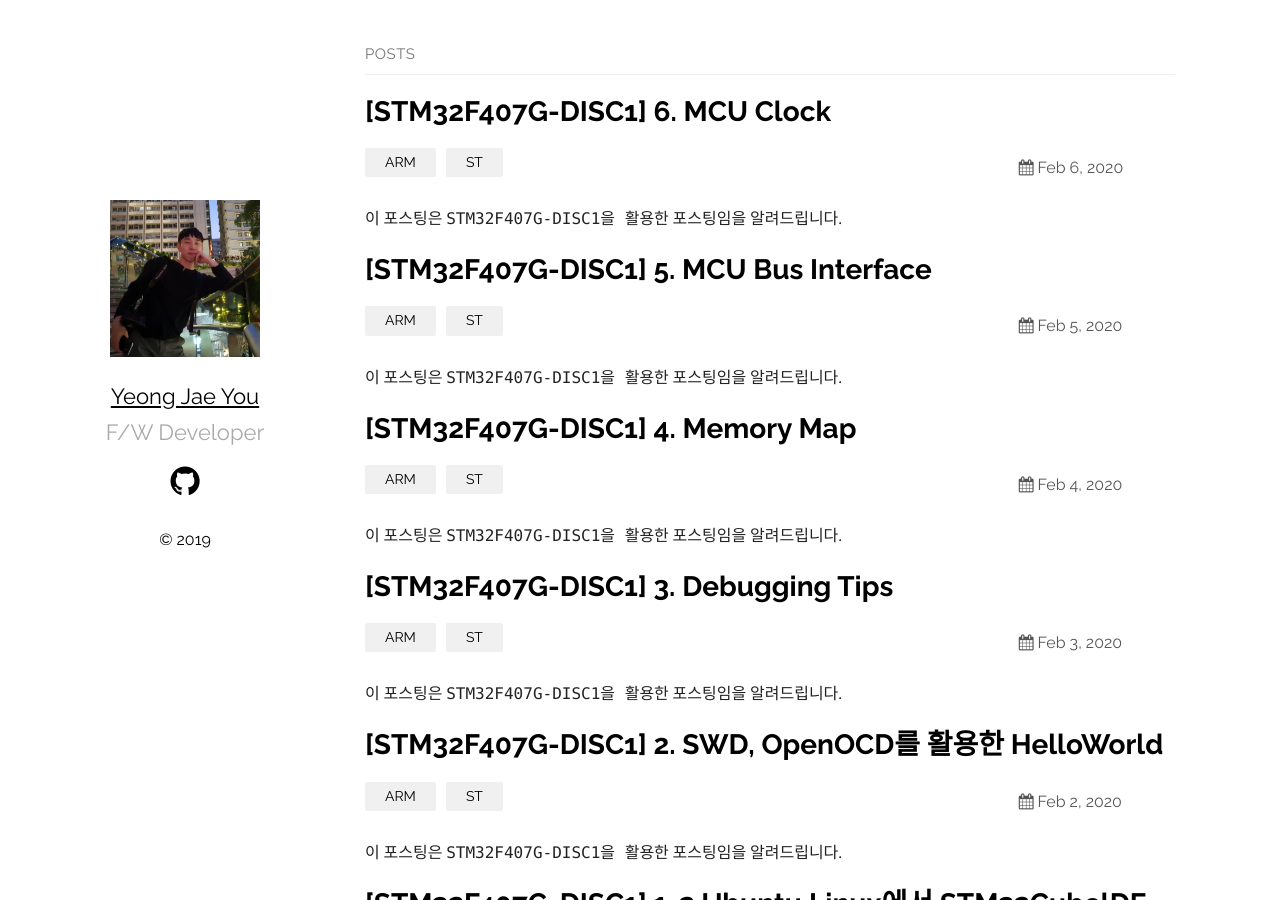
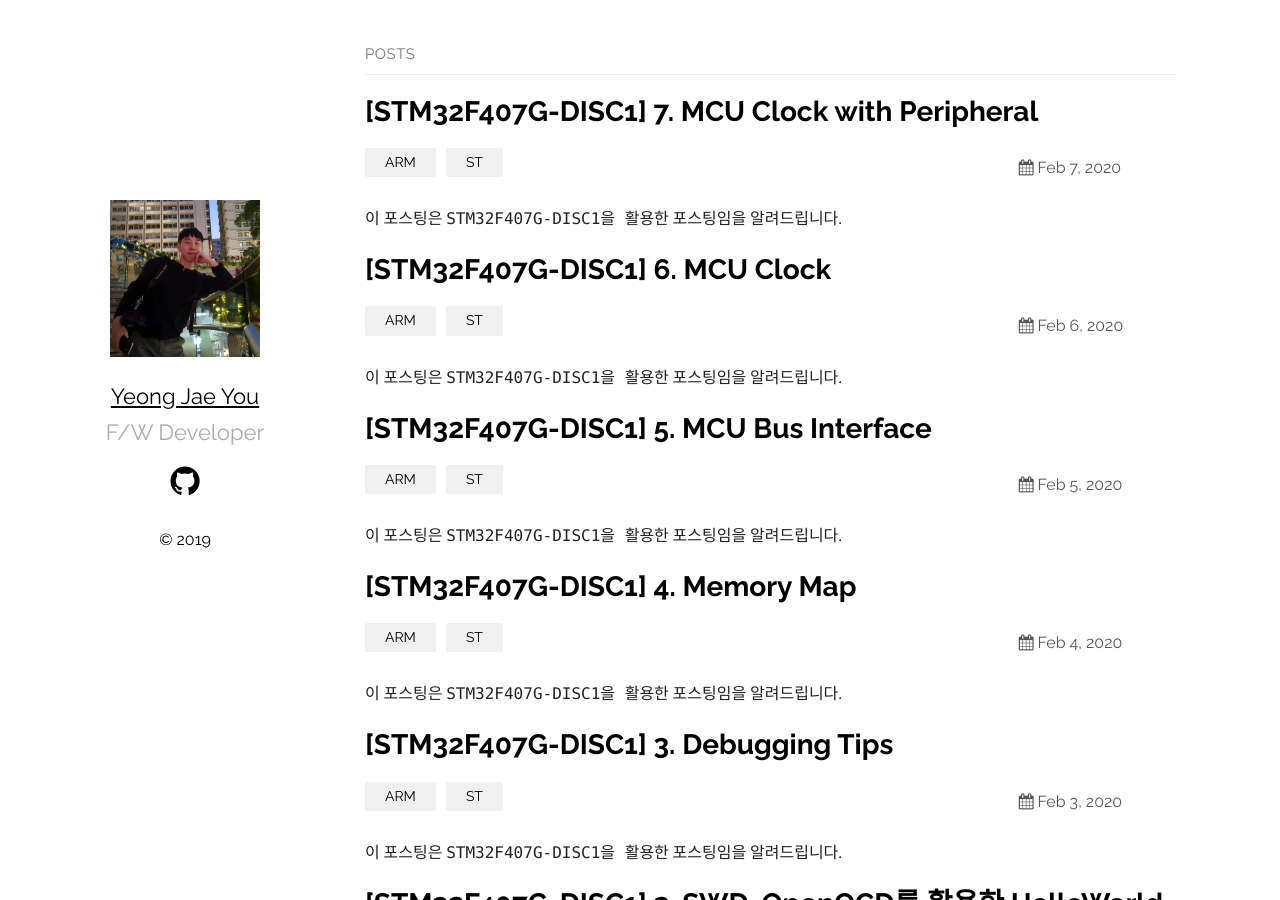
Before and after one commit to zhuhaijun753/ARM, a Jekyll site: the page built from index.md, in a window 1280 px wide and 900 px high. Built offline with Jekyll 4.4.1, drawn with Linux system fonts in a browser that asks for light colours.

Commit message:
add post

```diff
--- /dev/null
+++ b/_posts/2020-02-07-STM32F407G-DISC1_07.md
@@ -0,0 +1,16 @@
+---
+layout: post
+title:  "[STM32F407G-DISC1] 7. MCU Clock with Peripheral "
+date:   2020-02-07
+categories: ARM ST
+---
+
+이 포스팅은 `STM32F407G-DISC1을 활용한` 포스팅임을 알려드립니다.
+
+---
+
+
+![01](https://drive.google.com/open?id=1OVQoEL3XfGtgFZTx3xsIak4bi_Hog6YC)
+
+
+![02](https://drive.google.com/open?id=1VUR_9ELf45hIpggNqmb5Y_yX8PYdxmJ9)
```
Also changed, not shown: _posts/2020-02-06-STM32F407G-DISC1_06.md (+2 -2 lines).
